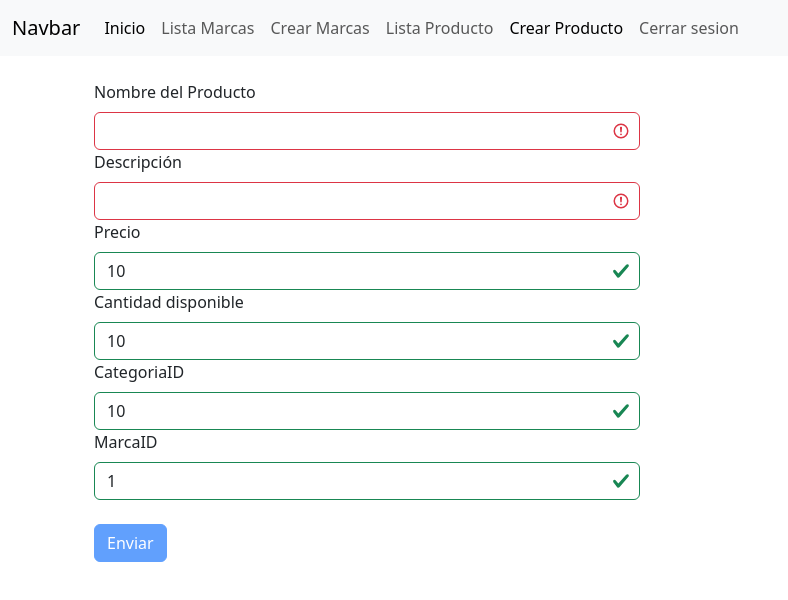
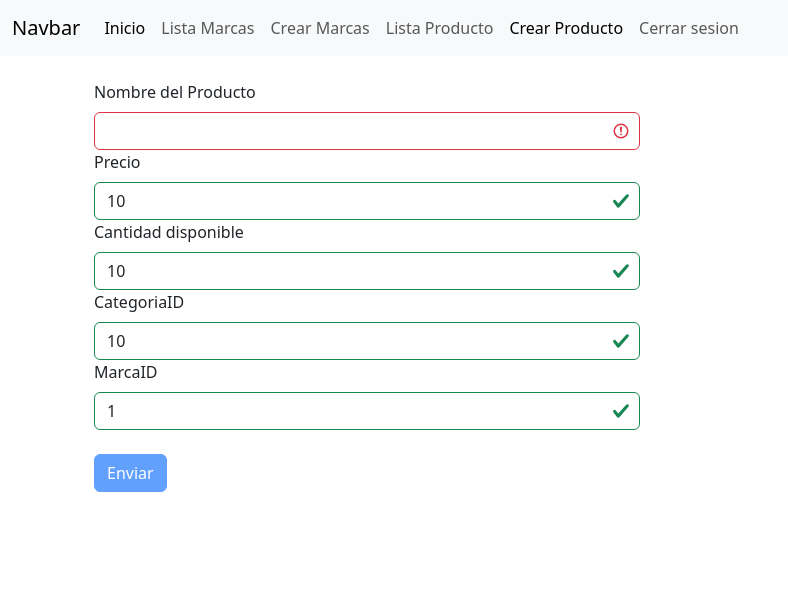
Before and after one commit to EmmanuelP11MX/proyecto_front, an Angular app: page /crear-producto in a window 1280 px wide. Shown: the top 600 px of the page, without its empty margins (0-788 px from the left). Built offline with nearby package versions, Linux system fonts and the light colour scheme.

Commit message:
Arreglo de columna en CRUD Producto

```diff
--- a/src/app/componente/crear-productos/crear-productos.component.html
+++ b/src/app/componente/crear-productos/crear-productos.component.html
@@ -6,7 +6,7 @@
     <form (ngSubmit)="submit()" #forma="ngForm">
         <div class="col-md-6">
             <label for="nombre" class="form-label">Nombre del Producto</label>
-            <input type="text" class="form-control" id="nombre" aria-describedby="Marca"
+            <input type="text" class="form-control" id="nombre" aria-describedby="Producto"
                 [(ngModel)]="producto.nombre" #nombre="ngModel" name="nombre" minlength="3"
                 maxlength="20" [ngClass]="{'is-valid':!nombre.invalid,'is-invalid':nombre.invalid}" required>
             <div class="invalid-feedback" *ngIf="nombre.invalid && (nombre.dirty || nombre.touched)">
@@ -20,26 +20,9 @@
                 </div>
             </div>
         </div>
-
-        <div class="col-md-6">
-            <label for="nombre" class="form-label">Descripción</label>
-            <input type="text" class="form-control" id="descripcion" aria-describedby="Descripcion"
-                [(ngModel)]="producto.descripcion" #descripcion="ngModel" name="descripcion" minlength="3"
-                maxlength="150" [ngClass]="{'is-valid':!descripcion.invalid,'is-invalid':descripcion.invalid}" required>
-            <div class="invalid-feedback" *ngIf="descripcion.invalid && (nombre.dirty || descripcion.touched)">
-                <div *ngIf="descripcion.errors?.['minlength']">
-                    EL numero minimo es de 3
-                    {{nombre.errors|json}}
-                </div>
-                <div *ngIf="descripcion.errors?.['required']">
-                    Introduzca un nombre
-                </div>
-            </div>
-        </div>
-
         <div class="col-md-6">
             <label for="nombre" class="form-label">Precio</label>
-            <input type="text" class="form-control" id="precio" aria-describedby="Descripcion"
+            <input type="text" class="form-control" id="precio" aria-describedby="Precio"
                 [(ngModel)]="producto.precio" #precio="ngModel" name="precio" minlength="3"
                 maxlength="150" [ngClass]="{'is-valid':!precio.invalid,'is-invalid':precio.invalid}" required>
             <div class="invalid-feedback" *ngIf="precio.invalid && (nombre.dirty || precio.touched)">
@@ -55,7 +38,7 @@
 
         <div class="col-md-6">
             <label for="nombre" class="form-label">Cantidad disponible</label>
-            <input type="text" class="form-control" id="cantidad_disponible" aria-describedby="Descripcion"
+            <input type="text" class="form-control" id="cantidad_disponible" aria-describedby="Cantidad Disponible"
                 [(ngModel)]="producto.cantidad_disponible" #cantidad_disponible="ngModel" name="cantidad_disponible" minlength="3"
                 maxlength="150" [ngClass]="{'is-valid':!cantidad_disponible.invalid,'is-invalid':cantidad_disponible.invalid}" required>
             <div class="invalid-feedback" *ngIf="cantidad_disponible.invalid && (nombre.dirty || cantidad_disponible.touched)">
@@ -71,7 +54,7 @@
 
         <div class="col-md-6">
             <label for="nombre" class="form-label">CategoriaID</label>
-            <input type="text" class="form-control" id="categoria_id" aria-describedby="Descripcion"
+            <input type="text" class="form-control" id="categoria_id" aria-describedby="Categoria ID"
                 [(ngModel)]="producto.categoria_id" #categoria_id="ngModel" name="categoria_id" minlength="3"
                 maxlength="150" [ngClass]="{'is-valid':!categoria_id.invalid,'is-invalid':categoria_id.invalid}" required>
             <div class="invalid-feedback" *ngIf="categoria_id.invalid && (nombre.dirty || categoria_id.touched)">
@@ -87,7 +70,7 @@
 
         <div class="col-md-6">
             <label for="nombre" class="form-label">MarcaID</label>
-            <input type="text" class="form-control" id="marca_id" aria-describedby="Descripcion"
+            <input type="text" class="form-control" id="marca_id" aria-describedby="Marca ID"
                 [(ngModel)]="producto.marca_id" #marca_id="ngModel" name="marca_id" minlength="3"
                 maxlength="150" [ngClass]="{'is-valid':!marca_id.invalid,'is-invalid':marca_id.invalid}" required>
             <div class="invalid-feedback" *ngIf="marca_id.invalid && (nombre.dirty || marca_id.touched)">
--- a/src/app/componente/crear-productos/crear-productos.component.ts
+++ b/src/app/componente/crear-productos/crear-productos.component.ts
@@ -11,7 +11,7 @@ export class CrearProductosComponent {
   producto!: Producto;
   mensaje!: string;
   constructor(private productosService: ProductoService) {
-    this.producto = new Producto(-1, '', '',10,10, 10, 1,);
+    this.producto = new Producto(-1, '',10,10, 10, 1,);
   }
   submit() {
     this.productosService.create(this.producto).subscribe({
--- a/src/app/componente/lista-productos/lista-productos.component.html
+++ b/src/app/componente/lista-productos/lista-productos.component.html
@@ -18,7 +18,6 @@
         <tr *ngFor="let producto of listaProductos; let i =index">
             <td>{{producto.id}}</td>
             <td>{{producto.nombre}}</td>
-            <td>{{producto.descripcion}}</td>
             <td>{{producto.precio}}</td>
             <td>{{producto.cantidad_disponible}}</td>
             <td>{{producto.categoria_id}}</td>
--- a/src/app/services/producto.service.ts
+++ b/src/app/services/producto.service.ts
@@ -8,7 +8,7 @@ import { Producto } from 'src/model/Producto';
 })
 export class ProductoService {
   private hosting: string = 'http://127.0.0.1:8000/';
-  private action: string = 'api/productos';
+  private action: string = 'api/producto';
   private options:any;
   private authSecretKey:string="Token_Bearer";
   constructor(private http: HttpClient) {
--- a/src/config/env.ts
+++ b/src/config/env.ts
@@ -34,6 +34,7 @@ export namespace env {
         { path: 'crear-marcas', component: CrearMarcasComponent },
         { path: 'editar-marcas/:id', component: CrearMarcasComponent },
         { path: 'ver-marcas/:id', component: MarcasComponent },
+
         { path: 'lista-producto', component: ListaProductosComponent },
         { path: 'crear-producto', component: CrearProductosComponent },
         { path: 'editar-producto/:id', component: CrearProductosComponent },
--- a/src/model/Producto.ts
+++ b/src/model/Producto.ts
@@ -1,16 +1,14 @@
 export class Producto {
     id!: number;
     nombre!: string;
-    descripcion!: string;
     precio!: number;
     cantidad_disponible!: number;
     categoria_id : number;
     marca_id : number;
 
-    constructor(id: number, nombre: string, descripcion: string, precio: number ,cantidad_disponible: number, categoria_id: number, marca_id: number) {
+    constructor(id: number, nombre: string, precio: number ,cantidad_disponible: number, categoria_id: number, marca_id: number) {
         this.id = id;
         this.nombre = nombre;
-        this.descripcion = descripcion;
         this.precio = precio;
         this.cantidad_disponible = cantidad_disponible;
         this.categoria_id = categoria_id;
```
